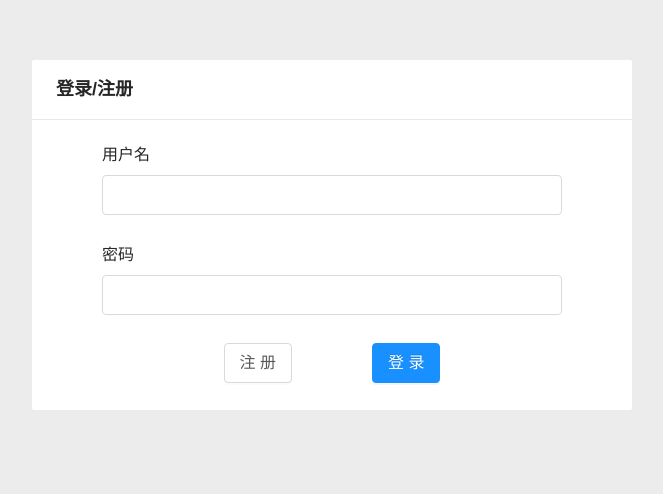
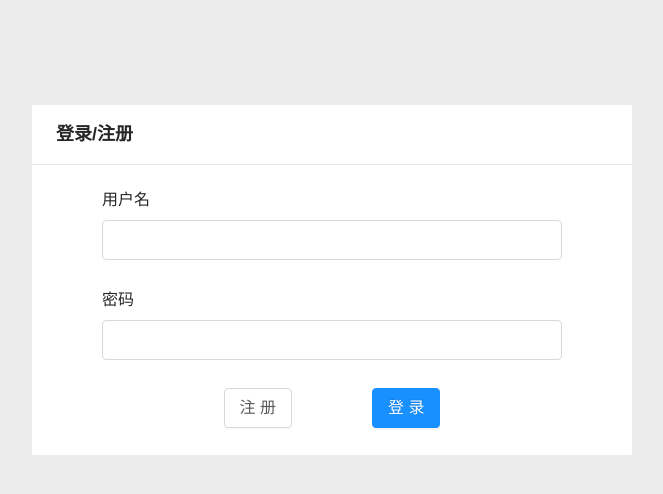
Before and after one commit to webpon/chat, a Vue app in the folder chat/: page /#/login in a window 1280 px wide. Shown: the part 120-614 px from the top of the page, without its empty margins (308-971 px from the left). Built offline with nearby package versions, Linux system fonts and the light colour scheme.

Commit message:
更新服务器

```diff
--- a/chat/src/network/index.js
+++ b/chat/src/network/index.js
@@ -1,6 +1,6 @@
 import axios from 'axios'
 const http = axios.create({
-  baseURL: 'http://localhost:5000/api/admin', //这个按实际情况填写
+  baseURL: 'http://106.52.44.186:5000/api/admin', //这个按实际情况填写
 })
 //axios请求拦截器
 http.interceptors.request.use(
--- a/chat/src/network/websocket.js
+++ b/chat/src/network/websocket.js
@@ -4,7 +4,7 @@ import { io } from 'socket.io-client'
 let socket = null
 
 // if(!localStorage.myInfo){
-socket = io('http://localhost:5000',
+socket = io('http://106.52.44.186:5000',
   {
     //禁止默认自动断开重连
     reconnection: false,
--- a/chat/src/views/login/login.vue
+++ b/chat/src/views/login/login.vue
@@ -147,7 +147,6 @@ export default {
       // alert('../../assets/avater/'+index+'.jpg')
     },
     async avaterRegister() {
-      console.log('2344433')
       console.log(this.formName)
       // 如果form表格里面的数据通过检验，valid则为true，否则为false
       this.$refs[this.formName].validate(async (valid) => {
@@ -203,9 +202,13 @@ export default {
   height: 100vh;
 }
 .card {
-  margin: 130px auto;
+  /* margin: 130px auto; */
   width: 600px;
   height: 350px;
+  position: fixed;
+  top: 50%;
+  left: 50%;
+  transform: translate(-50%,-50%);
 }
 .card .cardForm {
   margin: 0 auto;
```
Also changed, not shown: 7 other files (tests, documents, lock files or other folders).
